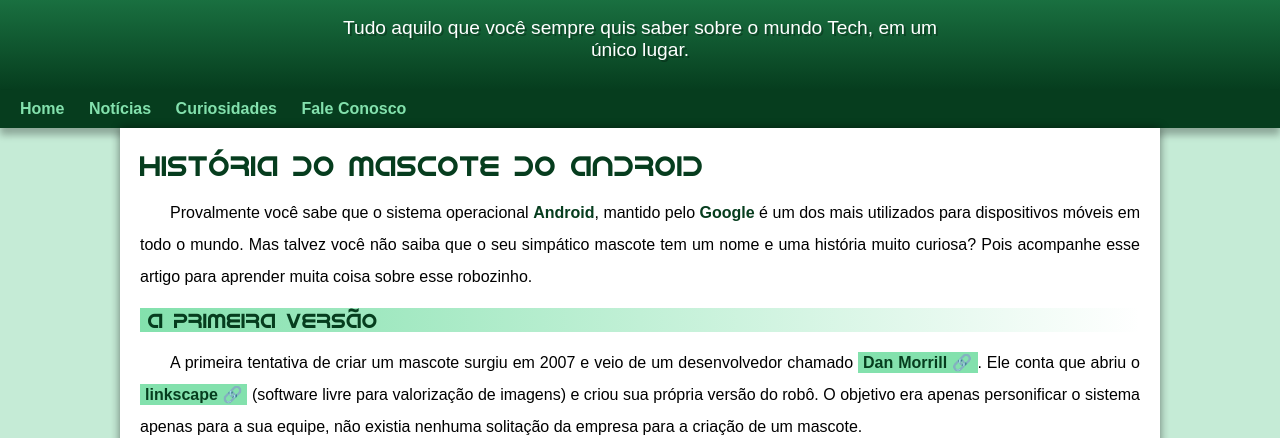
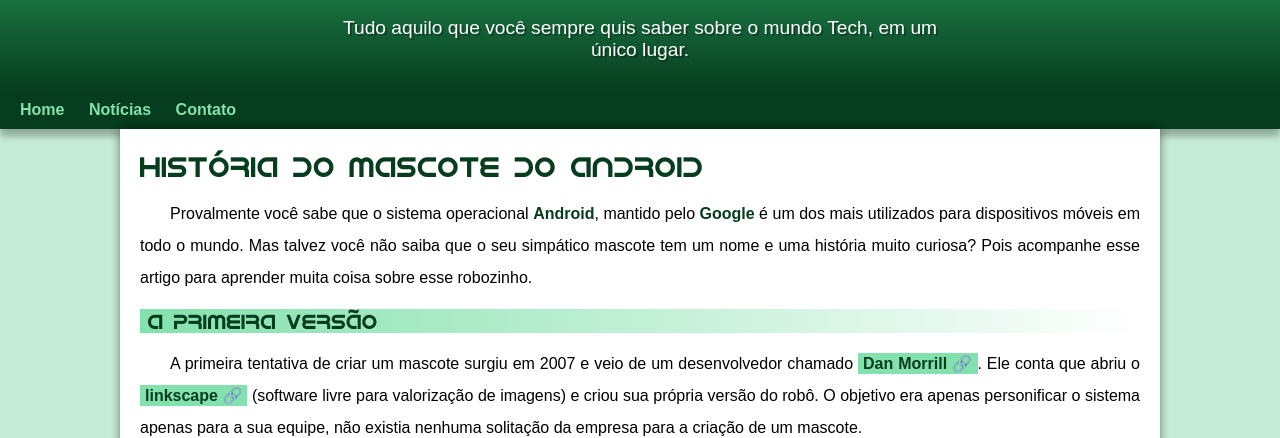
Before and after one commit to DavidSilva32/projeto-android, a plain HTML site: page index.html in a window 1280 px wide. Shown: the part 100-538 px from the top of the page. Drawn offline with Linux system fonts and the light colour scheme.

Commit message:
Problema de padding corrigido

```diff
--- a/estilo/style.css
+++ b/estilo/style.css
@@ -64,7 +64,7 @@ header > p {
     font: 1.2em var(--fonte-padrao);
     max-width: 600px;
     margin: auto;
-    padding-bottom: 10px;
+    padding-bottom: 30px;
     padding-left: 10px;
     padding-right: 10px;
     text-shadow: 2px 2px 0px rgba(0, 0, 0, 0.274);
--- a/index.html
+++ b/index.html
@@ -21,8 +21,7 @@
     <nav>
         <a href="#">Home</a>
         <a href="#">Notícias</a>
-        <a href="#">Curiosidades</a>
-        <a href="#">Fale Conosco</a>
+        <a href="#">Contato</a>
     </nav>
     <main>
         <article>
```
